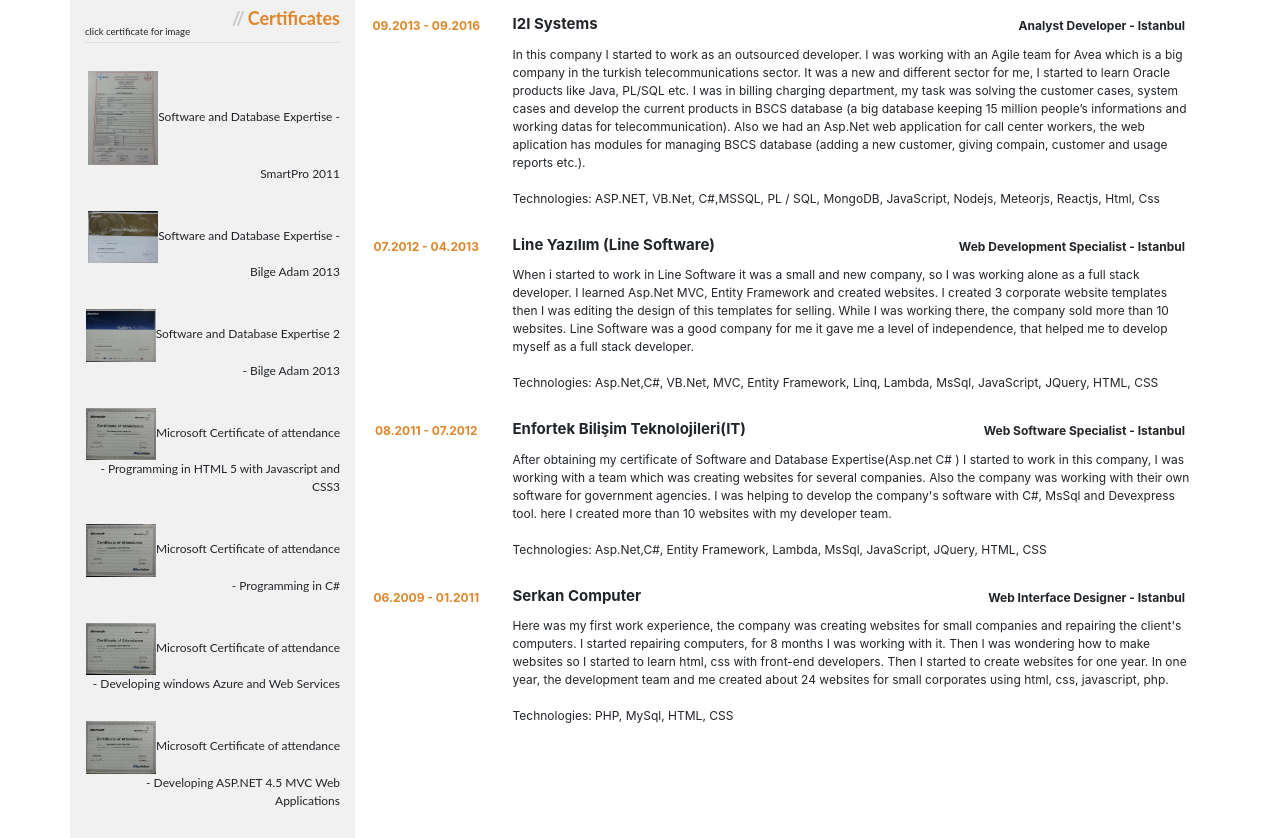
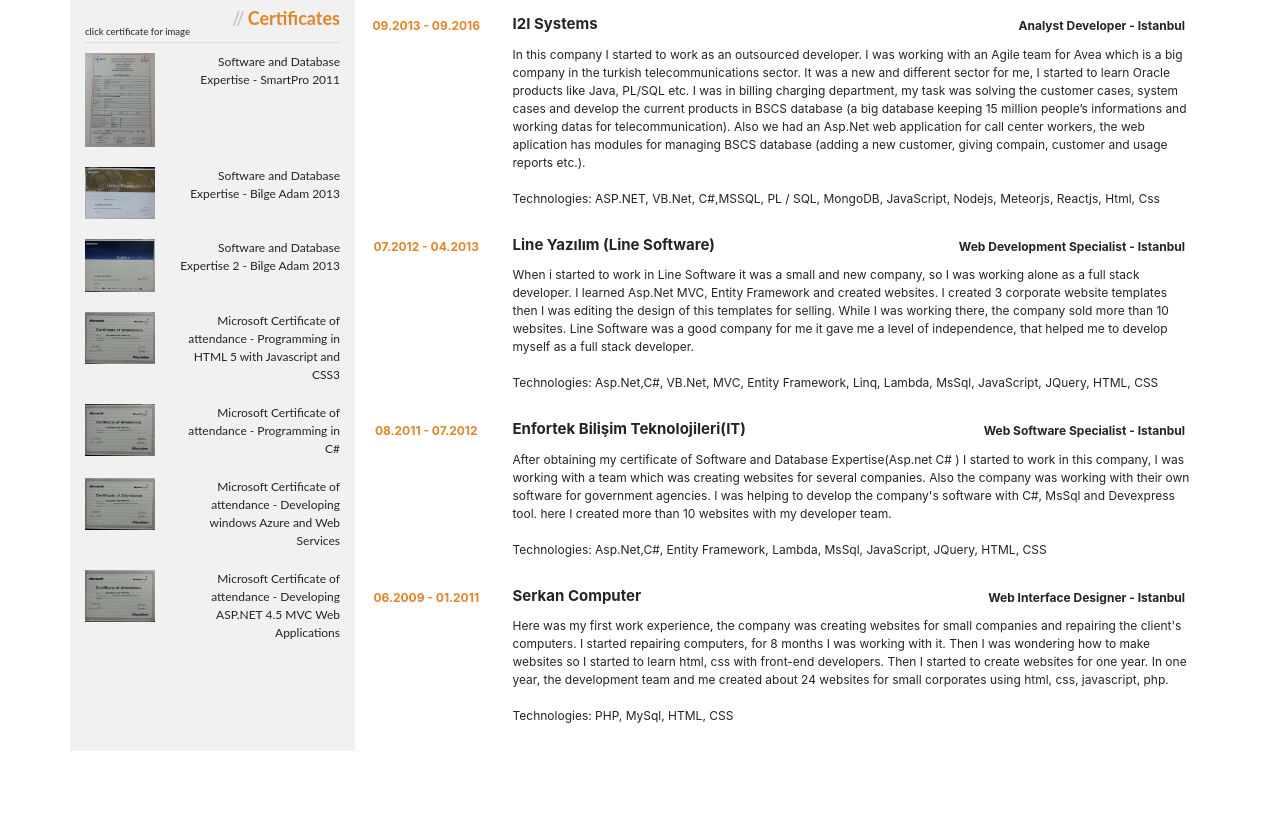
Before and after one commit to hasip-timurtas/hasiptimurtas-react, a React app: page /resume in a window 1280 px wide. Shown: the part 998-1836 px from the top of the page. After the commit the page ends 1749 px from the top, so only its background shows below. Built offline with nearby package versions, Linux system fonts and the light colour scheme.

Commit message:
certificates look better now

```diff
--- a/src/app/index.css
+++ b/src/app/index.css
@@ -3,7 +3,7 @@
     margin-right: auto;
 }
 
-.resume-pic {
+.2resume-pic {
   -webkit-border-radius: 125px;
 -moz-border-radius: 125px;
 border-radius: 125px;
@@ -119,7 +119,7 @@
 }
 
 .resume-certificate div {
-  margin-bottom: 28px;
+  margin-bottom: 10px;
 }
 
 .resume-print {
--- a/src/components/resume/resumeLeft.js
+++ b/src/components/resume/resumeLeft.js
@@ -99,39 +99,72 @@
 			<span className="resume-slash">//</span> <span className="resume-header">Certificates</span>
 			<div className="line"></div>
 
-			<div className="certificate" data-src="img/certificates/smartpro.jpg" onClick={this.showPic}>
-				<img src="img/certificates/smartpro.jpg" data-src="img/certificates/smartpro.jpg"/>
-				Software and Database Expertise - SmartPro 2011
+			<div className="certificate row" data-src="img/certificates/smartpro.jpg" onClick={this.showPic}>
+				<div className="col-md-4"> <img src="img/certificates/smartpro.jpg" data-src="img/certificates/smartpro.jpg"/></div>
+
+				<div className="col-md-8">Software and Database Expertise - SmartPro 2011</div>
 			</div>
 
-			<div className="certificate" data-src="img/certificates/BA-outstanding-chievement-certificate.jpg" onClick={this.showPic}>
+			<div className="certificate row" data-src="img/certificates/BA-outstanding-chievement-certificate.jpg" onClick={this.showPic}>
+				<div className="col-md-4">
 					<img src="img/certificates/BA-outstanding-chievement-certificate.jpg" data-src="img/certificates/BA-outstanding-chievement-certificate.jpg" />
+				</div>
+
+				<div className="col-md-8">
 					Software and Database Expertise - Bilge Adam 2013
 				</div>
+			</div>
 
-			<div className="certificate" data-src="img/certificates/BA-atandance.jpg" onClick={this.showPic}>
+			<div className="certificate row" data-src="img/certificates/BA-atandance.jpg" onClick={this.showPic}>
+					<div className="col-md-4">
 						<img src="img/certificates/BA-atandance.jpg" data-src="img/certificates/BA-atandance.jpg"/>
+					</div>
+
+					<div className="col-md-8">
 						Software and Database Expertise 2 - Bilge Adam 2013
 					</div>
 
-			<div className="certificate" data-src="img/certificates/MS-html-css.jpg" onClick={this.showPic}>
+			</div>
+
+			<div className="certificate row" data-src="img/certificates/MS-html-css.jpg" onClick={this.showPic}>
+					<div className="col-md-4">
 						<img src="img/certificates/MS-html-css.jpg" data-src="img/certificates/MS-html-css.jpg"/>
+					</div>
+
+					<div className="col-md-8">
 						Microsoft Certificate of attendance - Programming in HTML 5 with Javascript and CSS3
 					</div>
 
-			<div className="certificate" data-src="img/certificates/MS-promgraiming-charp.jpg" onClick={this.showPic}>
+			</div>
+
+			<div className="certificate row" data-src="img/certificates/MS-promgraiming-charp.jpg" onClick={this.showPic}>
+					<div className="col-md-4">
 						<img src="img/certificates/MS-promgraiming-charp.jpg" data-src="img/certificates/MS-promgraiming-charp.jpg"/>
+					</div>
+
+					<div className="col-md-8">
 						Microsoft Certificate of attendance - Programming in C#
 					</div>
+			</div>
 
-			<div className="certificate" data-src="img/certificates/MS-azure.jpg" onClick={this.showPic}>
+			<div className="certificate row" data-src="img/certificates/MS-azure.jpg" onClick={this.showPic}>
+					<div className="col-md-4">
 						<img src="img/certificates/MS-azure.jpg" data-src="img/certificates/MS-azure.jpg"/>
+					</div>
+
+					<div className="col-md-8">
 						Microsoft Certificate of attendance - Developing windows Azure and Web Services
 					</div>
+			</div>
 
-			<div className="certificate" data-src="img/certificates/MS-mvc.jpg" onClick={this.showPic}>
+			<div className="certificate row" data-src="img/certificates/MS-mvc.jpg" onClick={this.showPic}>
+					<div className="col-md-4">
 						<img src="img/certificates/MS-mvc.jpg" data-src="img/certificates/MS-mvc.jpg"/>
+					</div>
+
+					<div className="col-md-8">
 						Microsoft Certificate of attendance - Developing ASP.NET 4.5 MVC Web Applications
+					</div>
 			</div>
 
 		</div>
```
Lines whose indentation alone changed are shown as unchanged.
